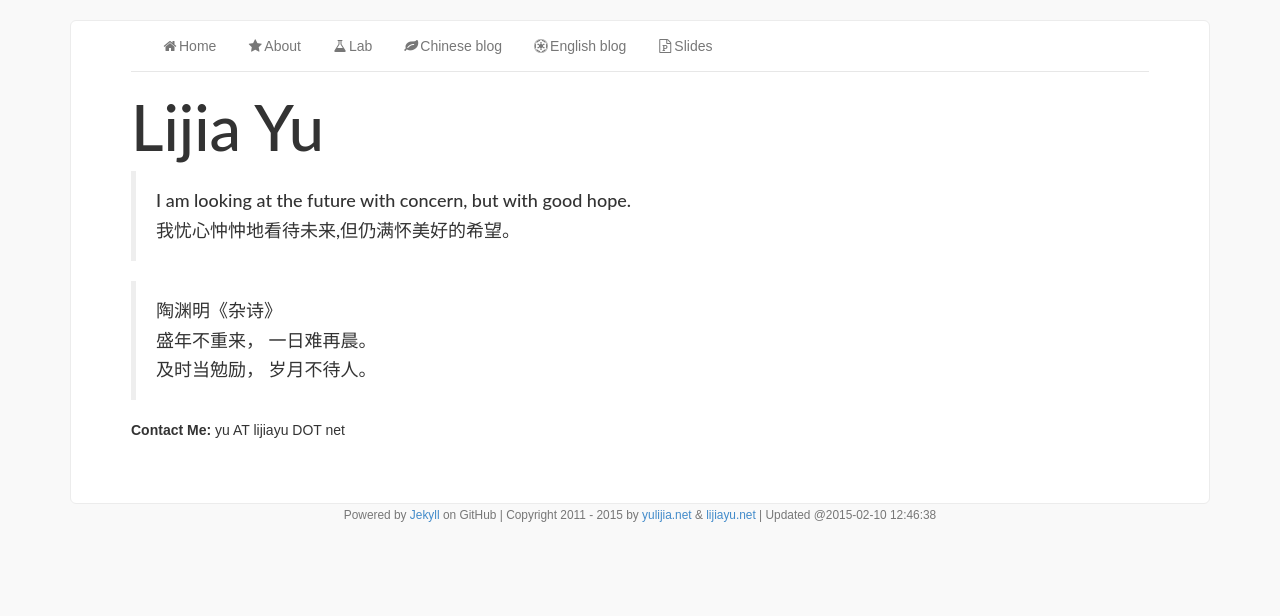
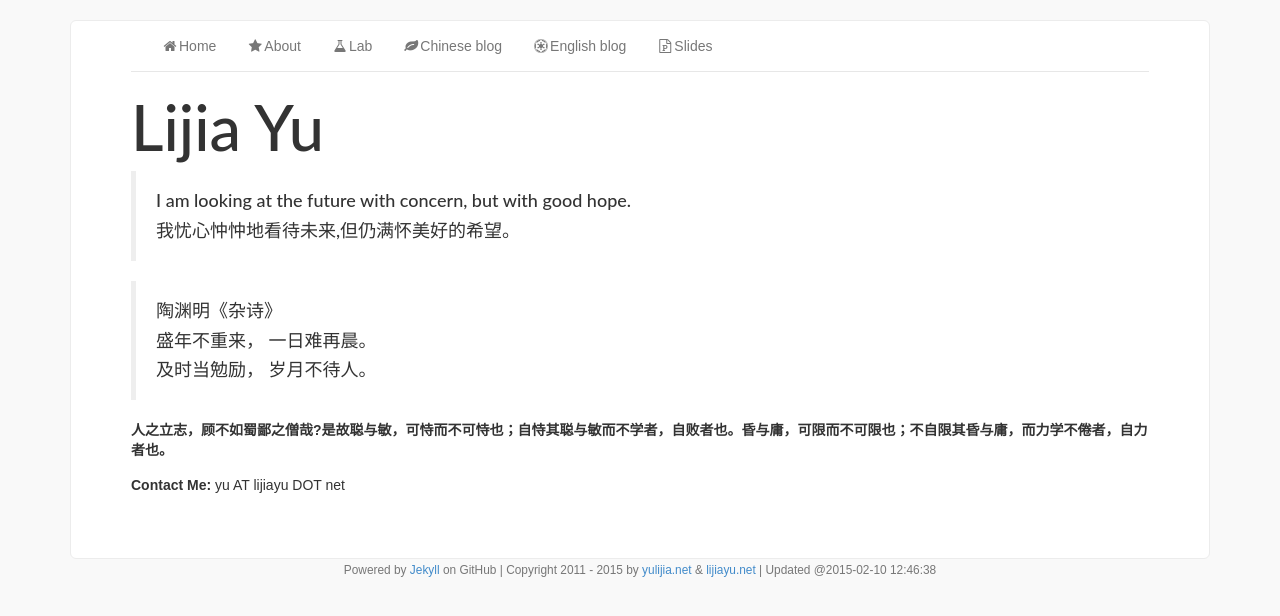
Before and after one commit to yulijia/yulijia.github.io, a Jekyll site: the page built from index.md, in a window 1280 px wide. Shown: the top 616 px of the page. Built offline with Jekyll 4.4.1, drawn with Linux system fonts in a browser that asks for light colours; nearby versions of some CDN libraries.

Commit message:
new favourite sentence

```diff
--- a/index.md
+++ b/index.md
@@ -17,4 +17,6 @@ avatar: yes
 >
 > #### 及时当勉励， 岁月不待人。
 
+**人之立志，顾不如蜀鄙之僧哉?是故聪与敏，可恃而不可恃也；自恃其聪与敏而不学者，自败者也。昏与庸，可限而不可限也；不自限其昏与庸，而力学不倦者，自力者也。**
+
 **Contact Me:** yu AT lijiayu DOT net
```
